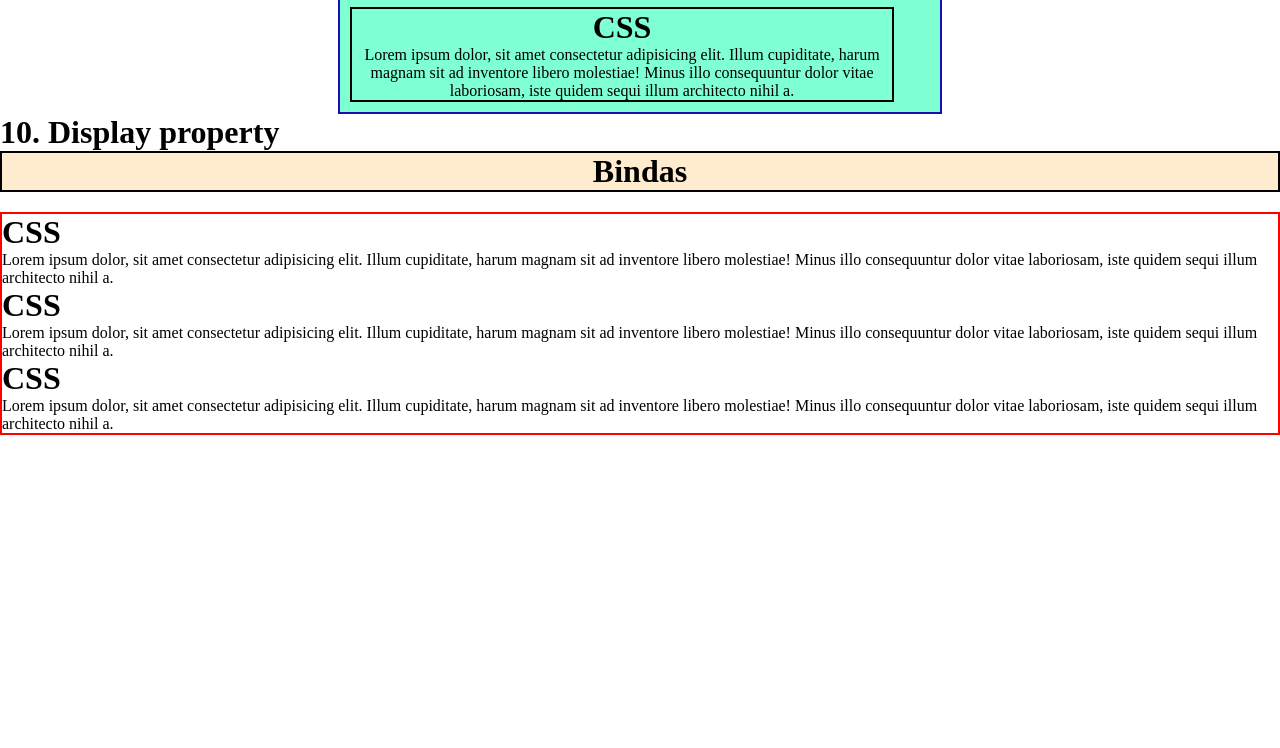
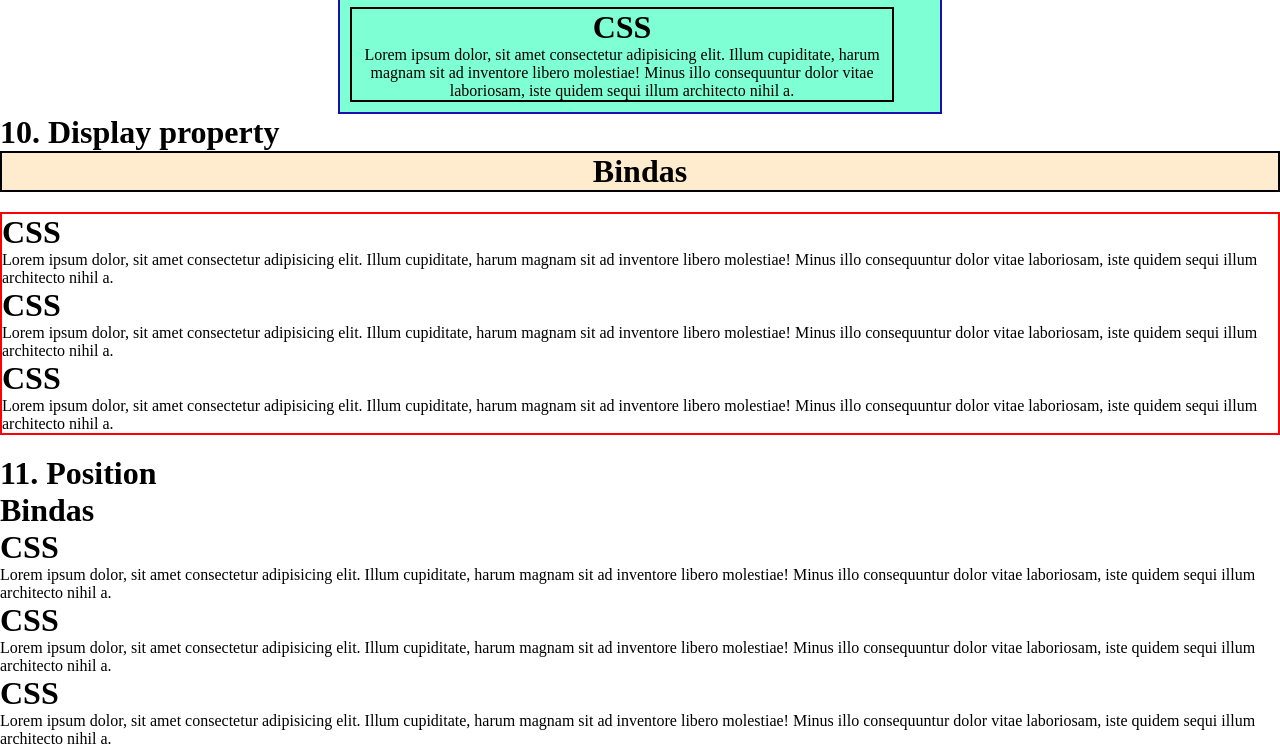
Before and after one commit to bindudharad/web-development, a plain HTML site: page css.html in a window 1280 px wide. Shown: the part 3094-3842 px from the top of the page. Before the commit the page ends 3549 px from the top, so only its background shows below. Drawn offline with Linux system fonts and the light colour scheme; files whose address does not match are found by name.

Commit message:
Add files via upload

```diff
--- a/css.html
+++ b/css.html
@@ -126,7 +126,26 @@
         </div>
         <div class="dis">
             <h1>CSS</h1>
-            <p>Lorem ipsum dolor, sit amet consectetur adipisicing elit. Illum cupiditate, harum magnam sit ad inventore libero molestiae! Minus illo consequuntur dolor vitae laboriosam, iste quidem sequi illum architecto nihil a.</p>
+            <p id=>Lorem ipsum dolor, sit amet consectetur adipisicing elit. Illum cupiditate, harum magnam sit ad inventore libero molestiae! Minus illo consequuntur dolor vitae laboriosam, iste quidem sequi illum architecto nihil a.</p>
+        </div>
+    </div>
+
+    <h1>11. Position</h1>
+    <header class="header11">
+        <h1>Bindas</h1>
+    </header>
+    <div class="position">
+        <div class="pos" id="pos1">
+            <h1>CSS</h1>
+            <p id=>Lorem ipsum dolor, sit amet consectetur adipisicing elit. Illum cupiditate, harum magnam sit ad inventore libero molestiae! Minus illo consequuntur dolor vitae laboriosam, iste quidem sequi illum architecto nihil a.</p>
+        </div>
+        <div class="pos" id="pos2">
+            <h1>CSS</h1>
+            <p id=>Lorem ipsum dolor, sit amet consectetur adipisicing elit. Illum cupiditate, harum magnam sit ad inventore libero molestiae! Minus illo consequuntur dolor vitae laboriosam, iste quidem sequi illum architecto nihil a.</p>
+        </div>
+        <div class="pos" id="pos3">
+            <h1>CSS</h1>
+            <p id=>Lorem ipsum dolor, sit amet consectetur adipisicing elit. Illum cupiditate, harum magnam sit ad inventore libero molestiae! Minus illo consequuntur dolor vitae laboriosam, iste quidem sequi illum architecto nihil a.</p>
         </div>
     </div>
 
```
